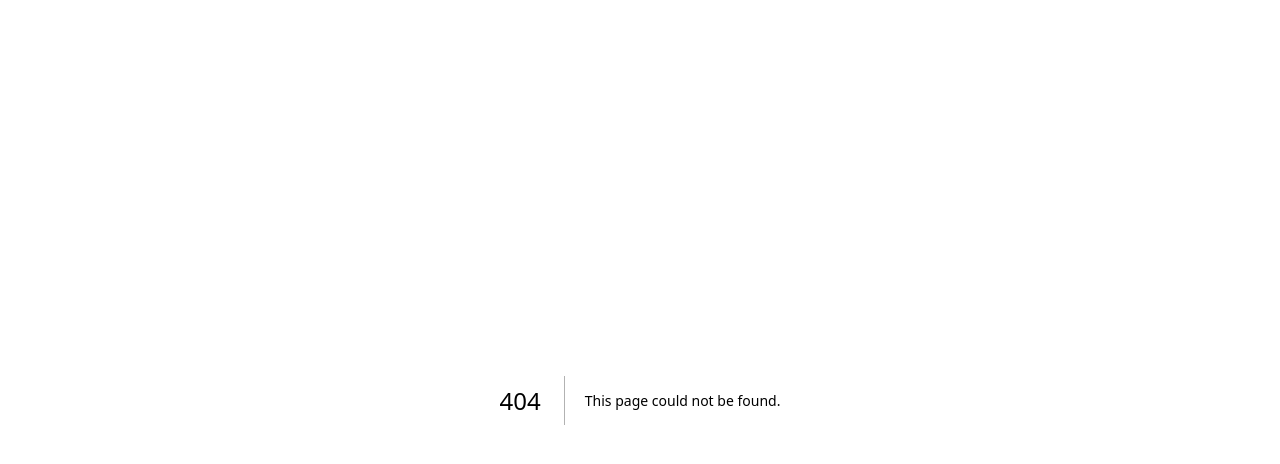
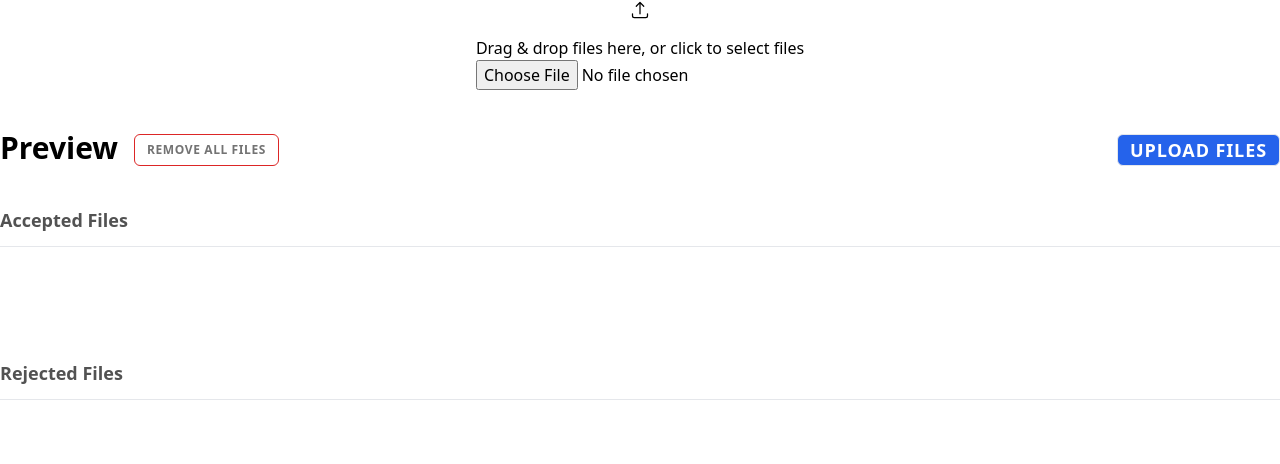
Before and after one commit to Maneshgpai/PrivateGPT, a Next.js app in the folder client/: page /components/MyDropone in a window 1280 px wide. Before the commit this address had no page. Shown: the top 464 px of the page. Built offline with nearby package versions, Linux system fonts and the light colour scheme.

Commit message:
new upload dropzone

```diff
--- /dev/null
+++ b/client/pages/components/MyDropone.jsx
@@ -0,0 +1,161 @@
+import Image from 'next/image'
+import { useCallback, useEffect, useState } from 'react'
+import { useDropzone } from 'react-dropzone'
+import { ArrowUpTrayIcon, XMarkIcon, DocumentIcon} from '@heroicons/react/24/solid'
+
+const Dropzone = ({ className }) => {
+  const [files, setFiles] = useState([])
+  const [rejected, setRejected] = useState([])
+
+  const onDrop = useCallback((acceptedFiles, rejectedFiles) => {
+    if (acceptedFiles?.length) {
+      setFiles(previousFiles => [
+        ...previousFiles,
+        ...acceptedFiles.map(file =>
+          Object.assign(file, { preview: URL.createObjectURL(file) })
+        )
+      ])
+    }
+
+    if (rejectedFiles?.length) {
+      setRejected(previousFiles => [...previousFiles, ...rejectedFiles])
+    }
+  }, [])
+
+  const { getRootProps, getInputProps, isDragActive } = useDropzone({ accept: {
+    'pdf': ['.pdf']
+  }, onDrop})
+
+  useEffect(() => {
+    // Revoke the data uris to avoid memory leaks
+    return () => files.forEach(file => URL.revokeObjectURL(file.preview))
+  }, [files])
+
+  const removeFile = name => {
+    setFiles(files => files.filter(file => file.name !== name))
+  }
+
+  const removeAll = () => {
+    setFiles([])
+    setRejected([])
+  }
+
+  const removeRejected = name => {
+    setRejected(files => files.filter(({ file }) => file.name !== name))
+  }
+
+  const handleSubmit = async e => {
+    e.preventDefault()
+
+    if (!files?.length) return
+
+    const formData = new FormData()
+    files.forEach(file => formData.append('file', file))
+    formData.append('upload_preset', 'friendsbook')
+
+    const URL = process.env.NEXT_PUBLIC_CLOUDINARY_URL
+    const data = await fetch(URL, {
+      method: 'POST',
+      body: formData
+    }).then(res => res.json())
+
+    console.log(data)
+  }
+
+  return (
+    <form onSubmit={handleSubmit}>
+      <div
+        {...getRootProps({
+          className: className
+        })}
+      >
+        <input {...getInputProps()} />
+        <div className='flex flex-col items-center justify-center gap-4'>
+          <ArrowUpTrayIcon className='w-5 h-5 fill-current' />
+          {isDragActive ? (
+              <p>Drop the files here ...</p>
+          ) : (
+            <div>
+            <p>Drag & drop files here, or click to select files</p>
+            <input type="file"/>
+            </div>
+          )}
+        </div>
+      </div>
+
+      {/* Preview */}
+      <section className='mt-10'>
+        <div className='flex gap-4'>
+          <h2 className='title text-3xl font-semibold'>Preview</h2>
+          <button
+            type='button'
+            onClick={removeAll}
+            className='mt-1 text-[12px] uppercase tracking-wider font-bold text-neutral-500 border border-red-600 rounded-md px-3 hover:bg-red-600 hover:text-white transition-colors'
+          >
+            Remove all files
+          </button>
+          <button
+            type='submit'
+            className='ml-auto mt-1 text-lg text-white uppercase tracking-wider font-bold border bg-blue-600 hover:border-blue-950 rounded-md px-3 transition-colors'
+          >
+            Upload files
+          </button>
+        </div>
+
+        {/* Accepted files */}
+        <h3 className='title text-lg font-semibold text-neutral-600 mt-10 border-b pb-3'>
+          Accepted Files
+        </h3>
+        <ul className=' flex gap-x-4 gap-y-8 flex-wrap mt-4'>
+          {files.map(file => (
+            <li key={file.name}>
+              <div className=' flex items-end'>
+                <DocumentIcon width={30} height={30}/>
+                <p className=''>
+                  {file.name}
+                </p>
+                <button
+                  type='button'
+                  className='w-7 h-7 border border-secondary-400 bg-secondary-400 rounded-full flex justify-center items-center hover:bg-white transition-colors ml-2'
+                  onClick={() => removeFile(file.name)}
+                >
+                  <XMarkIcon className='w-5 h-5 fill-red-700 hover:fill-secondary-400 transition-colors' />
+                </button>
+              </div>
+            </li>
+          ))}
+        </ul>
+
+        {/* Rejected Files */}
+        <h3 className='title text-lg font-semibold text-neutral-600 mt-24 border-b pb-3'>
+          Rejected Files
+        </h3>
+        <ul className='mt-6 flex flex-col'>
+          {rejected.map(({ file, errors }) => (
+            <li key={file.name} className='flex items-start justify-between'>
+              <div>
+                <p className='mt-2 text-neutral-500 text-sm font-medium'>
+                  {file.name}
+                </p>
+                <ul className='text-[12px] text-red-400'>
+                  {errors.map(error => (
+                    <li key={error.code}>{error.message}</li>
+                  ))}
+                </ul>
+              </div>
+              <button
+                type='button'
+                className='mt-1 py-1 text-[12px] uppercase tracking-wider font-bold text-neutral-500 border border-secondary-400 rounded-md px-3 hover:bg-secondary-400 hover:text-white transition-colors'
+                onClick={() => removeRejected(file.name)}
+              >
+                remove
+              </button>
+            </li>
+          ))}
+        </ul>
+      </section>
+    </form>
+  )
+}
+
+export default Dropzone
```
